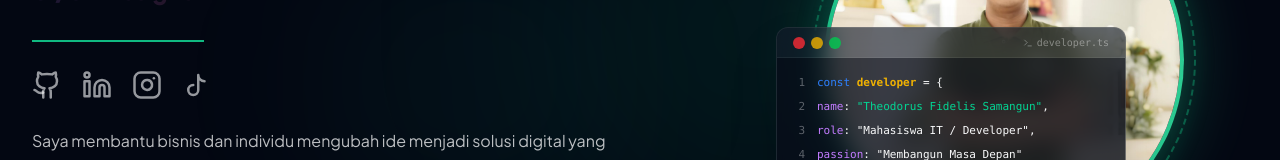
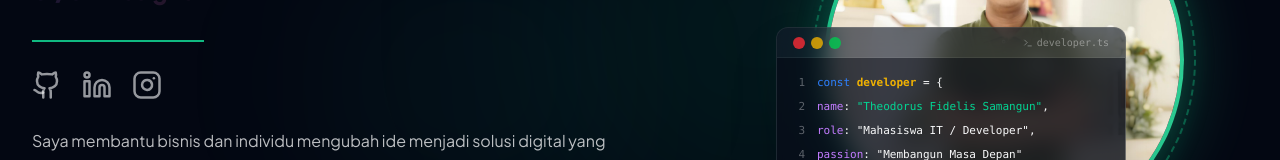
Before and after one commit to ozekun/Portofolio, a Next.js app: page / in a window 1280 px wide. Shown: the part 368-528 px from the top of the page. Built offline with nearby package versions, Linux system fonts and the light colour scheme.

Commit message:
feat: remove TikTok link and update Instagram profile link

```diff
--- a/src/components/Contact.tsx
+++ b/src/components/Contact.tsx
@@ -120,7 +120,7 @@ export default function Contact() {
   const socialLinks = [
     { icon: Github, href: 'https://github.com/ozekun', label: 'GitHub' },
     { icon: Linkedin, href: 'https://linkedin.com/in/theodorusfidelis', label: 'LinkedIn' },
-    { icon: Instagram, href: 'https://instagram.com/theodorusfidelis', label: 'Instagram' },
+    { icon: Instagram, href: 'https://www.instagram.com/the.sam_22/', label: 'Instagram' },
   ];
 
   return (
--- a/src/components/Footer.tsx
+++ b/src/components/Footer.tsx
@@ -84,7 +84,7 @@ export default function Footer() {
   const socialLinks = [
     { icon: Github, href: 'https://github.com/ozekun', label: 'GitHub' },
     { icon: Linkedin, href: 'https://linkedin.com/in/theodorusfidelis', label: 'LinkedIn' },
-    { icon: Instagram, href: 'https://instagram.com/theodorusfidelis', label: 'Instagram' },
+    { icon: Instagram, href: 'https://www.instagram.com/the.sam_22/', label: 'Instagram' },
   ];
 
   return (
--- a/src/components/Hero.tsx
+++ b/src/components/Hero.tsx
@@ -194,11 +194,8 @@ export default function Hero() {
               <a href="https://linkedin.com/in/theodorusfidelis" target="_blank" rel="noopener noreferrer" className="text-foreground/60 hover:text-primary transition-colors cursor-pointer">
                 <Linkedin size={30} />
               </a>
-              <a href="https://instagram.com/theodorusfidelis" target="_blank" rel="noopener noreferrer" className="text-foreground/60 hover:text-primary transition-colors cursor-pointer">
+              <a href="https://www.instagram.com/the.sam_22/" target="_blank" rel="noopener noreferrer" className="text-foreground/60 hover:text-primary transition-colors cursor-pointer">
                 <Instagram size={30} />
-              </a>
-              <a href="https://tiktok.com/@theodorusfidelis" target="_blank" rel="noopener noreferrer" className="text-foreground/60 hover:text-primary transition-colors cursor-pointer">
-                <Tiktok size={30} />
               </a>
             </motion.div>
 
```
